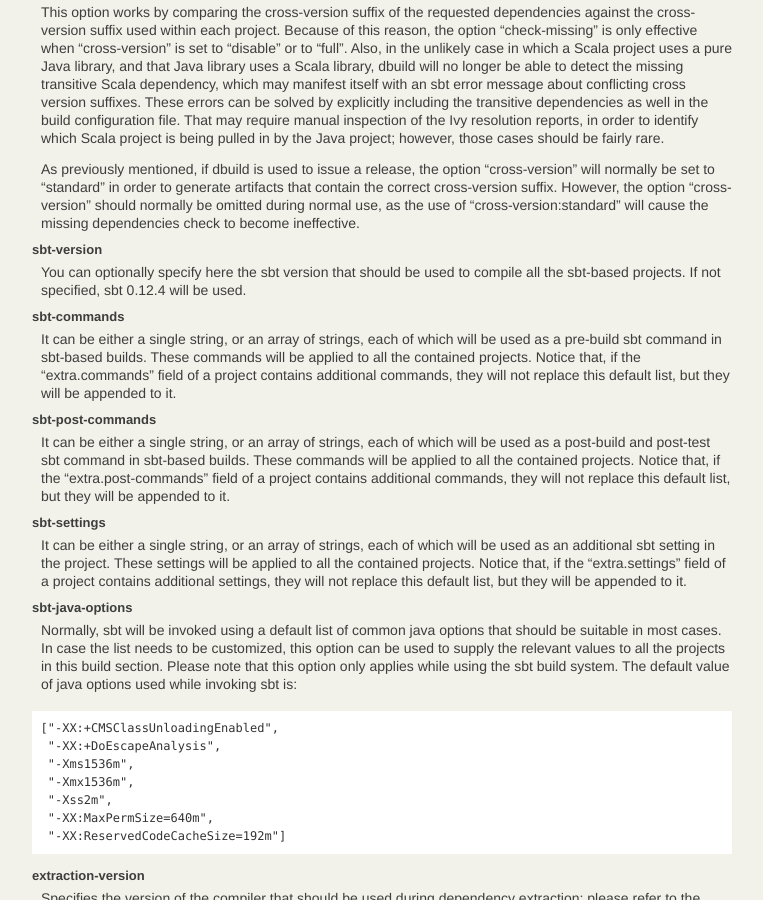
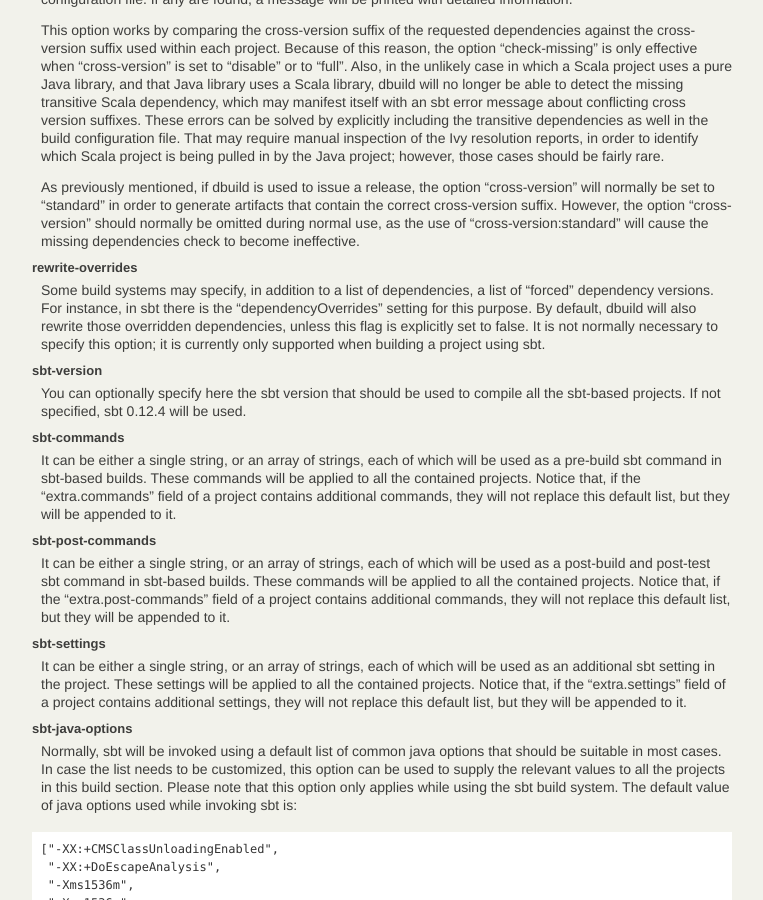
Before and after one commit to lightbend-labs/dbuild, a Sphinx documentation site: the page built from docs/src/sphinx/buildOptions.rst, in a window 1280 px wide and 900 px high, scrolled down 1586 px. Shown: the whole window, without its empty margins (138-901 px from the left). Built offline with Sphinx 7.4.7, drawn with Linux system fonts in a browser that asks for light colours; some of the changed text lies outside the part shown.

Commit message:
Docs update

```diff
--- a/docs/src/sphinx/buildOptions.rst
+++ b/docs/src/sphinx/buildOptions.rst
@@ -14,6 +14,7 @@
    build: {
     cross-version       : <cross-version-level>
     check-missing       : <check-missing-flag>
+    rewrite-overrides   : <rewrite-overrides-flag>
     sbt-version         : <sbt-version>
     sbt-commands        : [<command1>,<command2>,...]
     sbt-post-commands   : [<command1>,<command2>,...]
@@ -109,6 +110,14 @@
   correct cross-version suffix. However, the option "cross-version" should normally
   be omitted during normal use, as the use of "cross-version:standard" will cause
   the missing dependencies check to become ineffective.
+
+rewrite-overrides
+  Some build systems may specify, in addition to a list of dependencies, a list
+  of "forced" dependency versions. For instance, in sbt there is the
+  "dependencyOverrides" setting for this purpose. By default, dbuild will also
+  rewrite those overridden dependencies, unless this flag is explicitly set
+  to false. It is not normally necessary to specify this option; it is currently
+  only supported when building a project using sbt.
 
 sbt-version
   You can optionally specify here the sbt version that should be used to compile
--- a/docs/src/sphinx/plugins.rst
+++ b/docs/src/sphinx/plugins.rst
@@ -140,6 +140,11 @@
   between cross-version and check-missing is explained in detail
   at :doc:`buildOptions`.
 
+``rewrite-overrides``
+  The default value is "true" for all the elements, meaning that
+  dbuild will rewrite all dependencies by default. Please check
+  :doc:`buildOptions` for further details.
+
 ``deps``
   The dependency modifiers (``deps.inject`` and ``deps.ignore``)
   can also be applied to plugins, by specifying as a value for
```
Also changed, not shown: CHANGELOG.md (+13 -0 lines), docs/src/sphinx/dbuild.rst (+7 -0 lines).
